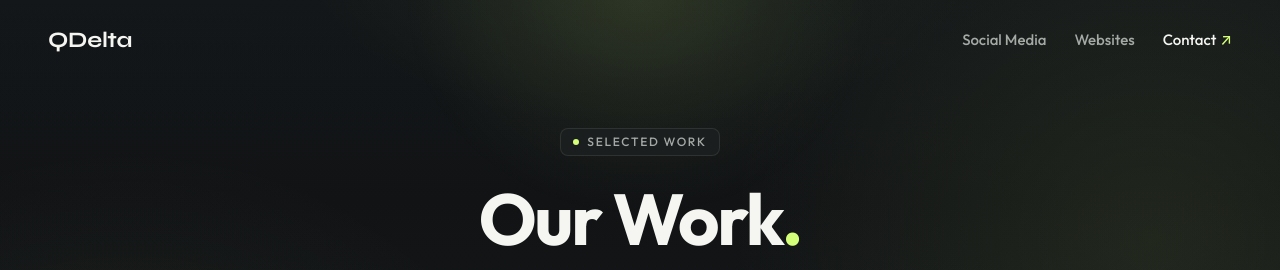
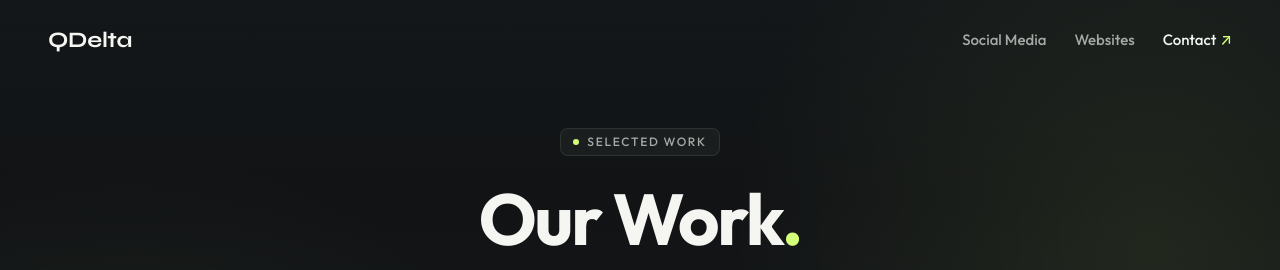
Before and after one commit to qdelta-technologies/work-portfolio-qdelta, a Next.js app: page / in a window 1280 px wide. Shown: the top 270 px of the page. Built offline with nearby package versions, Linux system fonts and the light colour scheme.

Commit message:
style: remove top ambient gradient from hero section

```diff
--- a/src/app/globals.css
+++ b/src/app/globals.css
@@ -48,7 +48,6 @@ body {
 /* Subtle ambient gradients with lime spotlights and dark tonal flow */
 .bg-radial-glow {
   background:
-    radial-gradient(ellipse 480px 240px at 50% -40px, rgba(212, 255, 120, 0.08), transparent 70%),
     radial-gradient(circle 650px at 90% 30%, rgba(212, 255, 120, 0.09), transparent 65%),
     radial-gradient(circle 700px at 10% 75%, rgba(212, 255, 120, 0.08), transparent 65%),
     linear-gradient(180deg, #14181a 0%, #111315 25%, #15181a 55%, #111315 80%, #0d0f10 100%);
--- a/src/components/sections/Hero.tsx
+++ b/src/components/sections/Hero.tsx
@@ -6,11 +6,6 @@ export function Hero() {
       id="top"
       className="relative pt-24 sm:pt-28 md:pt-32 pb-10 sm:pb-12 md:pb-14 border-b border-[#343938]/30 overflow-hidden"
     >
-      {/* Hero Ambient Spotlight */}
-      <div
-        className="absolute top-0 left-1/2 -translate-x-1/2 w-[480px] h-[220px] bg-[radial-gradient(ellipse_at_top,rgba(212,255,120,0.09),transparent_70%)] pointer-events-none -z-10"
-        aria-hidden="true"
-      />
       <div className="max-w-[1320px] mx-auto px-4 sm:px-6 md:px-12 relative z-10">
         <div className="max-w-3xl mx-auto flex flex-col items-center text-center space-y-5 sm:space-y-6">
           {/* Micro-label eyebrow */}
```
